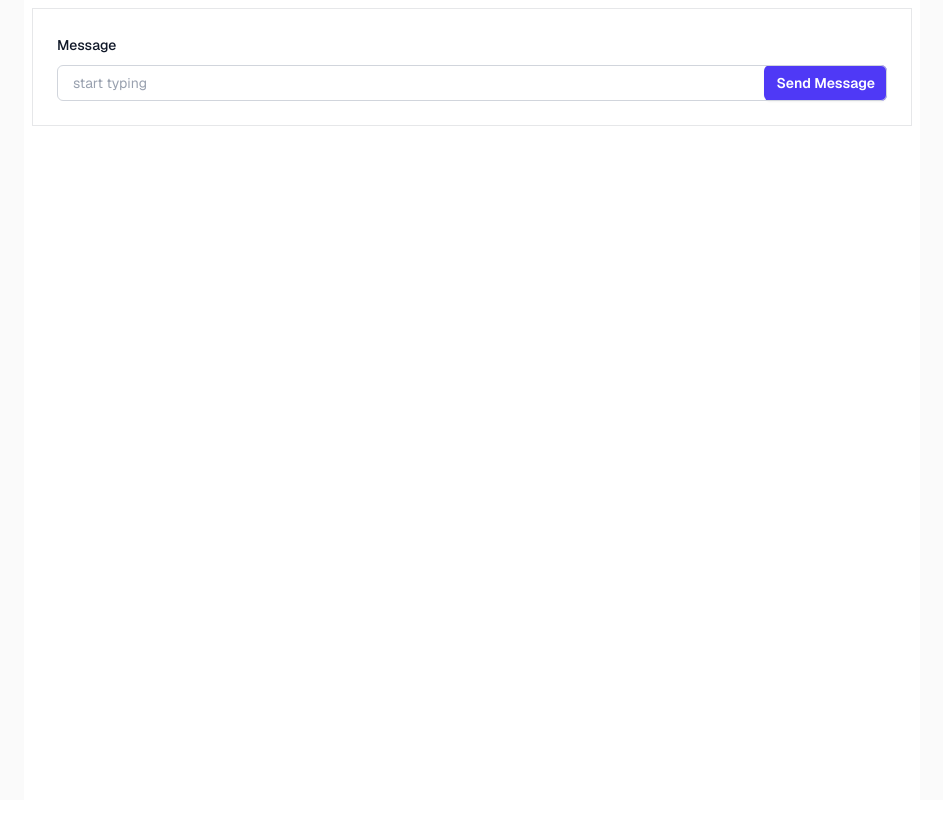
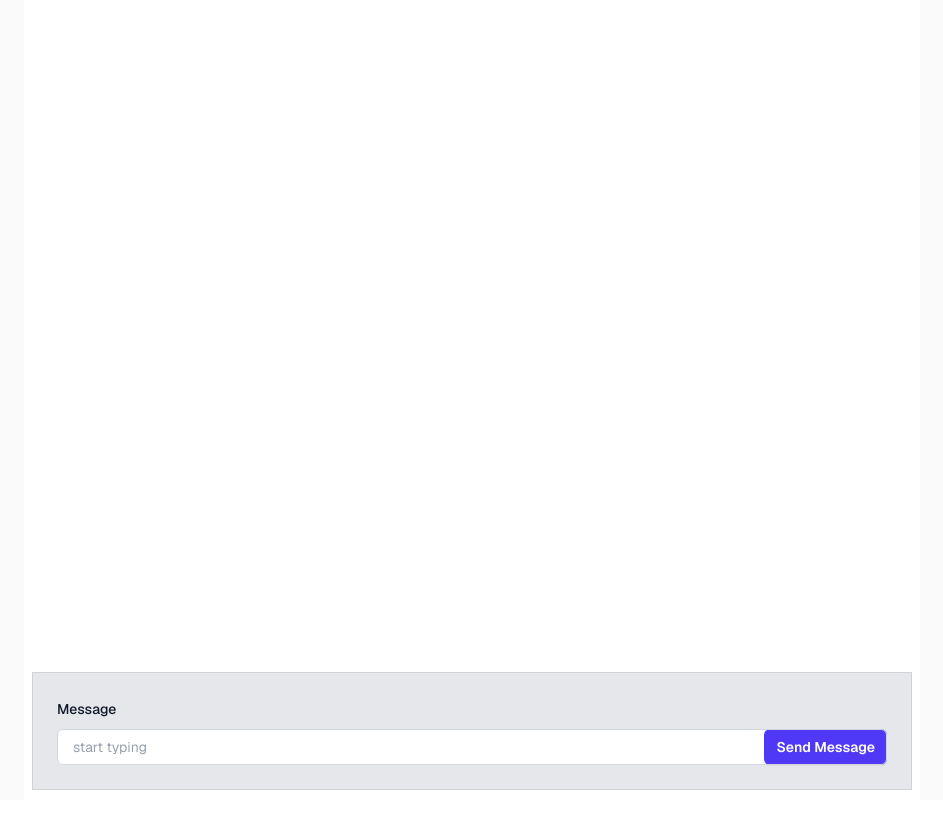
Before and after one commit to Angellyn218/my-ai-app, a Next.js app: page / in a window 1280 px wide. Shown: the whole page, without its empty margins (168-1111 px from the left). Built offline with nearby package versions, Linux system fonts and the light colour scheme.

Commit message:
fixed message styling and added a scrollbar section

```diff
--- a/src/app/page.js
+++ b/src/app/page.js
@@ -46,11 +46,15 @@ export default function Home() {
   return (
     <div className="flex flex-col flex-1 items-center justify-center bg-zinc-50 font-sans dark:bg-black">
       <main className="flex flex-1 w-full max-w-4xl flex-col items-center justify-between py-2 px-2 bg-white dark:bg-black sm:items-start">
-        {messages.map(({ role, content }, idx ) => {
-          return (<Message text={content} role={role} key={idx} id={`${idx}`}/>)
-        })}
-        {isLoading && <p>Thinking...</p>}
-        <UserInput handleSubmit={handleSubmit} isLoading={isLoading}/>
+        <div className="h-130 overflow-y-auto p-4  w-full">
+          {messages.map(({ role, content }, idx ) => {
+            return (<Message text={content} role={role} key={idx} id={`${idx}`}/>)
+          })}
+          {isLoading && <p>Thinking...</p>}
+        </div>
+        <div className="w-full h-30">
+          <UserInput handleSubmit={handleSubmit} isLoading={isLoading}/>
+        </div>
       </main>
     </div>
   );
--- a/src/components/UserInput.js
+++ b/src/components/UserInput.js
@@ -2,10 +2,10 @@ import React from 'react';
 
 const UserInput = ({ handleSubmit, isLoading }) => {
     return (
-        <div className="mx-auto min-w-full flex flex-col justify-center items-center">
+        <div className="mx-auto min-w-full flex flex-col justify-center items-center ">
             <form onSubmit={handleSubmit} className="w-full max-w-4xl mb-6">
                 <div className="space-y-2 w-full">
-                    <div className="border border-gray-900/10 p-6">
+                    <div className="border border-gray-900/10 p-6 bg-gray-200">
                         <div className="grid grid-cols-1 gap-x-6 gap-y-8 sm:grid-cols-6">
                             <div className="sm:col-span-6">
                                 <label htmlFor='username' className="block text-sm/6 font-medium text-gray-900">Message</label>
```
